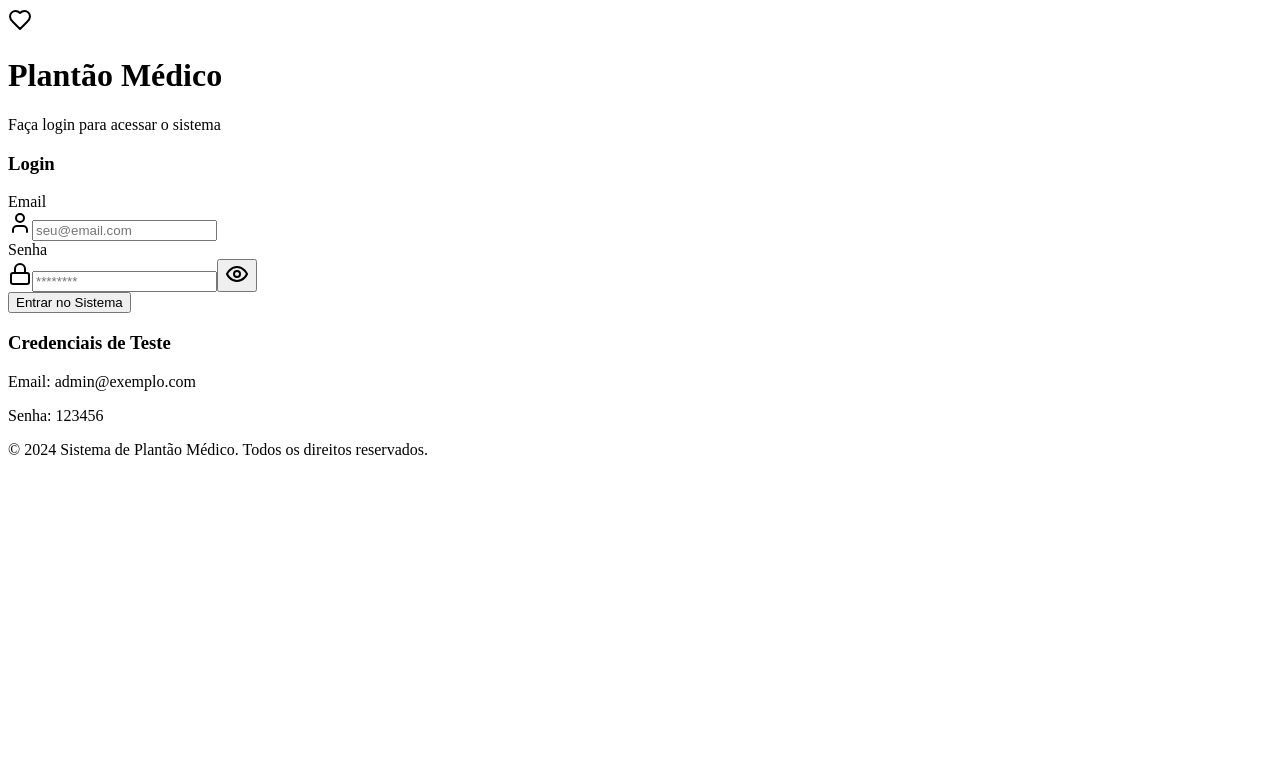
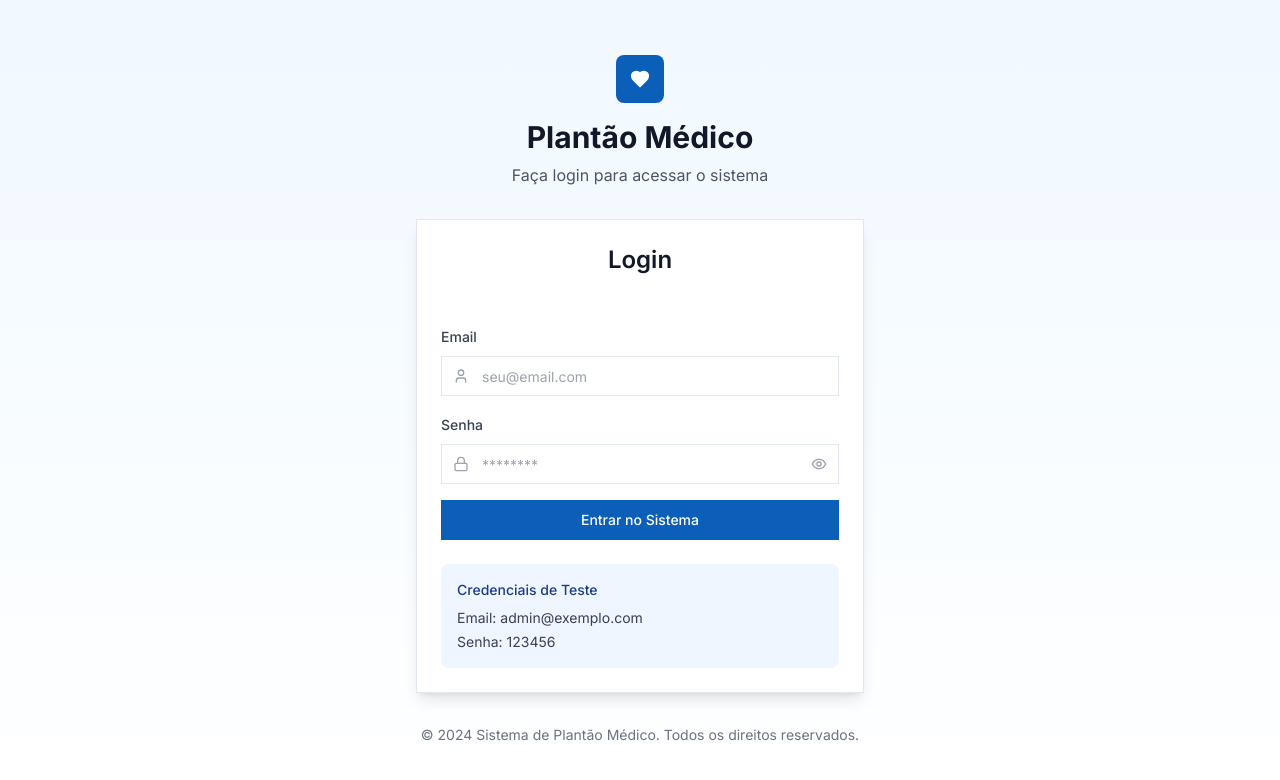
Before and after one commit to cirofirmofaro-netizen/sistema-medico, a Next.js app in the folder apps/web/: page /login in a window 1280 px wide. Shown: the top 780 px of the page. Built offline with nearby package versions, Linux system fonts and the light colour scheme.

Commit message:
feat(web): root layout with theme provider

```diff
--- /dev/null
+++ b/apps/web/app/layout.tsx
@@ -0,0 +1,32 @@
+import type { Metadata } from 'next'
+import { Inter } from 'next/font/google'
+import './globals.css'
+import { ThemeProvider } from '@/components/theme-provider'
+
+const inter = Inter({ subsets: ['latin'] })
+
+export const metadata: Metadata = {
+  title: 'Sistema de Plantão Médico',
+  description: 'Sistema profissional para gestão de plantões médicos',
+}
+
+export default function RootLayout({
+  children,
+}: {
+  children: React.ReactNode
+}) {
+  return (
+    <html lang="pt-BR" suppressHydrationWarning>
+      <body className={inter.className}>
+        <ThemeProvider
+          attribute="class"
+          defaultTheme="light"
+          enableSystem
+          disableTransitionOnChange
+        >
+          {children}
+        </ThemeProvider>
+      </body>
+    </html>
+  )
+}
```
